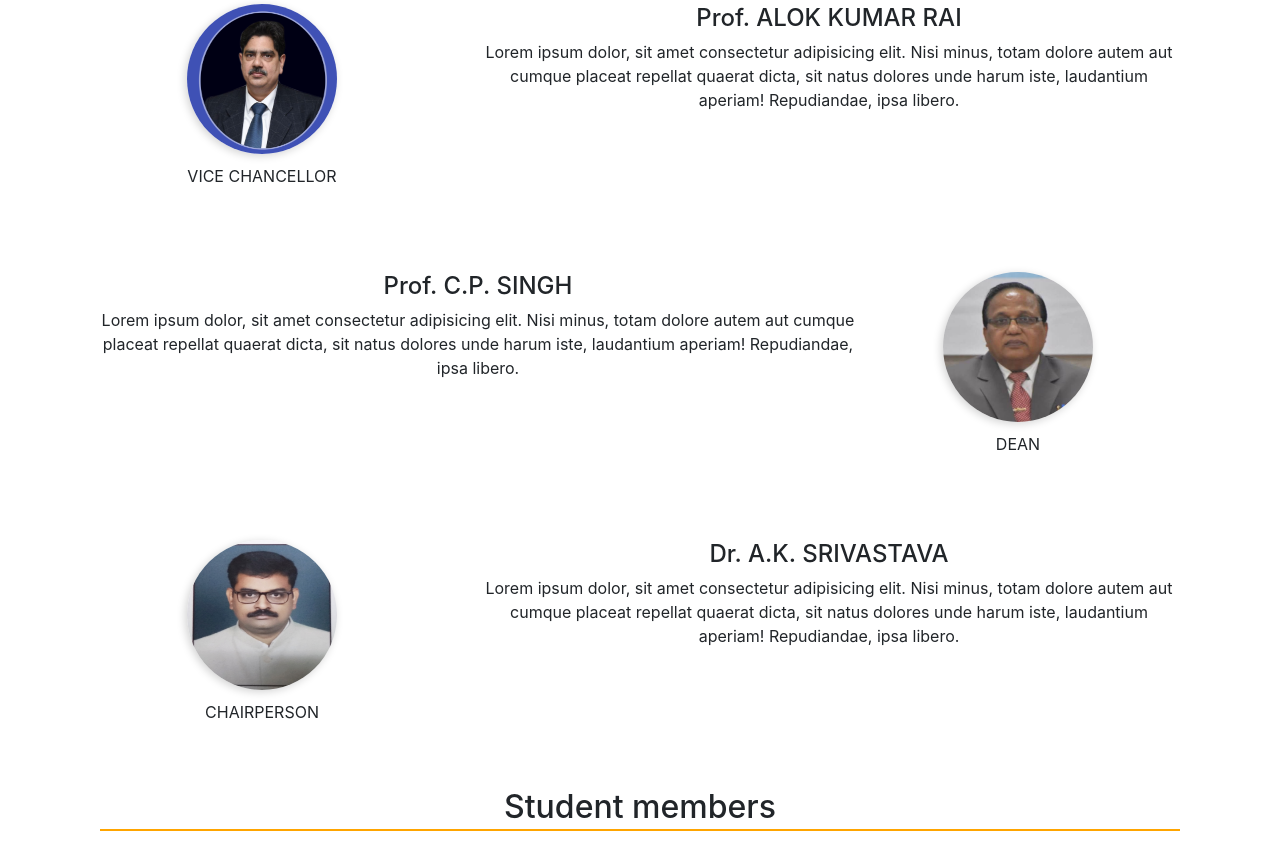
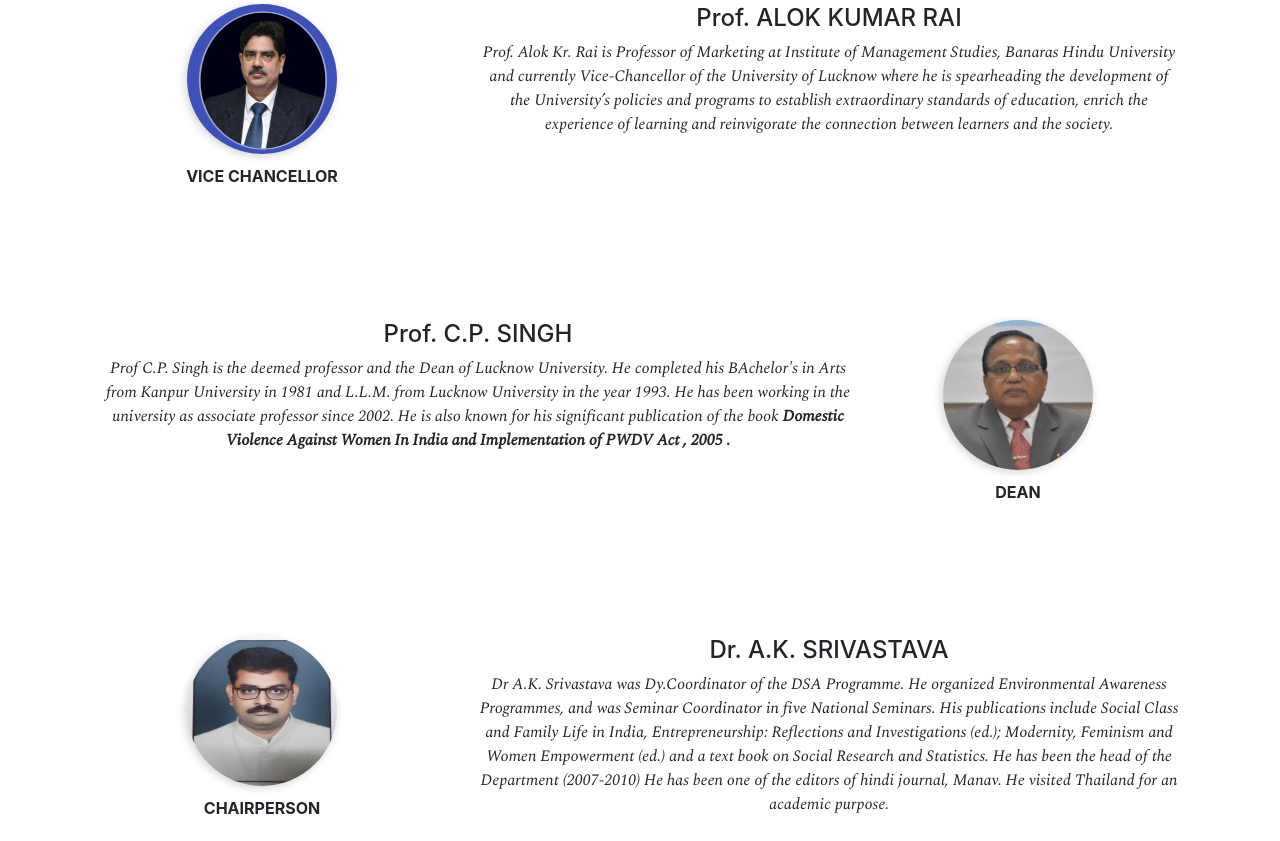
Before and after one commit to presha1808/web-design, a plain HTML site: page index.html in a window 1280 px wide. Shown: the part 779-1620 px from the top of the page. Drawn offline with nearby package versions, Linux system fonts and the light colour scheme.

Commit message:
Update index.html

```diff
--- a/index.html
+++ b/index.html
@@ -12,6 +12,8 @@
     />
 
     <link rel="stylesheet" type="text/css" href="css/style.css" />
+
+    <link href="https://fonts.googleapis.com/css2?family=Marck+Script&family=Spectral:ital,wght@1,200;1,400&display=swap" rel="stylesheet">
     <title>Document</title>
   </head>
 
@@ -135,52 +137,49 @@
       <div class="container names center">
         <div class="img-left">
           <img src="images/photos/VC Prof. Alok .png" alt="" class="rounded-circle   img-fluid" /><br />
-          VICE CHANCELLOR
+        <b>  VICE CHANCELLOR </b>
         </div>
         <div class="desc-right">
           <h4>Prof. ALOK KUMAR RAI</h4>
-          <p>
-            Lorem ipsum dolor, sit amet consectetur adipisicing elit. Nisi
-            minus, totam dolore autem aut cumque placeat repellat quaerat dicta,
-            sit natus dolores unde harum iste, laudantium aperiam! Repudiandae,
-            ipsa libero.
+         <p style="font-family: 'Marck Script', cursive;
+          font-family: 'Spectral', serif;">
+            Prof. Alok Kr. Rai is Professor of Marketing at Institute of Management Studies, Banaras Hindu University and currently Vice-Chancellor of the University of Lucknow where he is spearheading the development of the University’s policies and programs to establish extraordinary standards of education, enrich the experience of learning and reinvigorate the connection between learners and the society.
           </p>
         </div>
       </div>
 
-      <br/><br/>
+      <br/><br/> <br/><br/>
       <div class="container names center">
         <div class="desc-left">
           <h4>Prof. C.P. SINGH</h4>
-          <p>
-            Lorem ipsum dolor, sit amet consectetur adipisicing elit. Nisi
-            minus, totam dolore autem aut cumque placeat repellat quaerat dicta,
-            sit natus dolores unde harum iste, laudantium aperiam! Repudiandae,
-            ipsa libero.
+          <p style="font-family: 'Marck Script', cursive;
+          font-family: 'Spectral', serif;">
+
+          Prof C.P. Singh is the deemed professor and the Dean of Lucknow University. He completed his BAchelor's
+           in Arts from Kanpur University  in 1981 and L.L.M. from Lucknow University in the year 1993. He has been working in the university as associate professor since 2002. He is also known for his significant publication of the book <b>Domestic Violence Against Women In India and Implementation of PWDV Act , 2005 .</b>
           </p>
         </div>
         <div class="img-right">
           <img src="images/Photos/dean.jpg" alt="" class="img-fluid  rounded-circle" /><br />
-          DEAN
+       <b>   DEAN </b>
         </div>
       </div>
-      <br/><br/>
+      <br/><br/> <br/><br/>
       <div class="container names center">
         <div class="img-left">
           <img src="images/Photos/Dr. AK Srivastava.png" alt="" class=" rounded-circle  img-fluid" /><br />
-          CHAIRPERSON
+          <b> CHAIRPERSON </b>
         </div>
         <div class="desc-right">
           <h4>Dr. A.K. SRIVASTAVA</h4>
-          <p>
-            Lorem ipsum dolor, sit amet consectetur adipisicing elit. Nisi
-            minus, totam dolore autem aut cumque placeat repellat quaerat dicta,
-            sit natus dolores unde harum iste, laudantium aperiam! Repudiandae,
-            ipsa libero.
+          <p style="font-family: 'Marck Script', cursive;
+          font-family: 'Spectral', serif;">
+             Dr A.K. Srivastava  was Dy.Coordinator of the DSA Programme. He organized Environmental Awareness Programmes, and was Seminar Coordinator in five National Seminars. His publications include Social Class and Family Life in India, Entrepreneurship: Reflections and Investigations (ed.); Modernity, Feminism and Women Empowerment (ed.) and a text book on Social Research and Statistics. He has been the head of the Department (2007-2010) He has been one of the editors of hindi journal, Manav. He visited Thailand for an academic purpose.
+
           </p>
         </div>
       </div>
-     <br><br>
+     <br><br> <br><br><br>
 
     <div class="container center">
       <h2 class="page-header underline">
```
